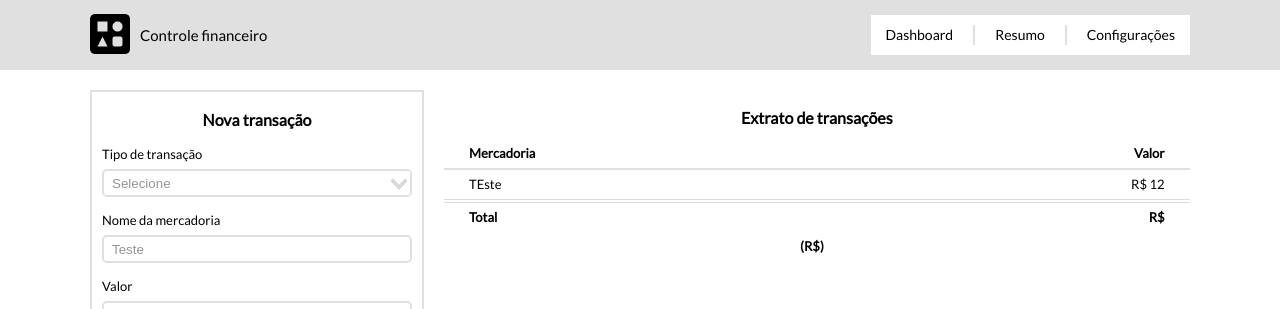
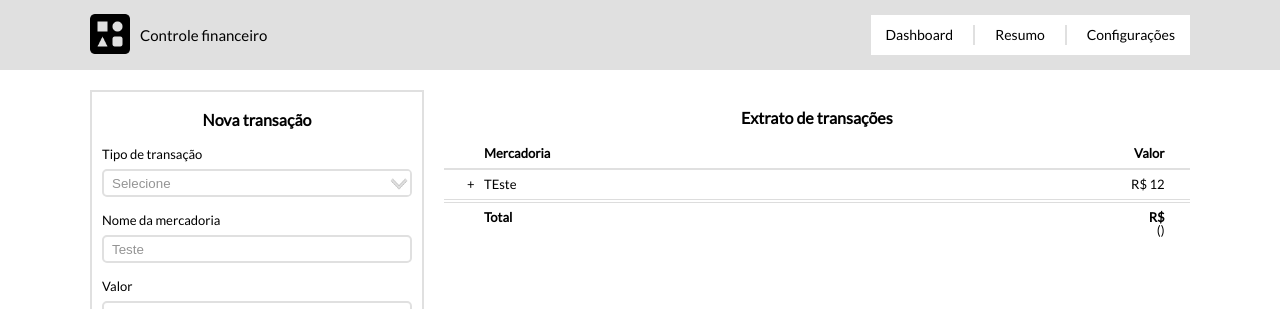
Before and after one commit to LuizRamos19/financial-control, an Angular app: page / in a window 1280 px wide. Shown: the top 309 px of the page. Built offline with nearby package versions, Linux system fonts and the light colour scheme.

Commit message:
Concluindo estilização do componente extract

```diff
--- a/src/app/extract/extract.component.ts
+++ b/src/app/extract/extract.component.ts
@@ -8,6 +8,7 @@ import { MerchandiseList } from '../models/merchandiseList.model';
 })
 export class ExtractComponent implements OnInit {
 	@Input() merchandiseList: MerchandiseList[];
+	private info: string = "";
 
 	ngOnInit() {
 		this.merchandiseList = [
--- a/src/app/extract/extract.html
+++ b/src/app/extract/extract.html
@@ -1,26 +1,26 @@
-<!-- <div class="extract-container"> -->
 <div class="extract-content">
     <h2 class="title">Extrato de transações</h2>
     <table class="table-extract">
-        <tr class="table-title">
+        <tr class="title-extract">
             <th>Mercadoria</th>
             <th class="-last">Valor</th>
         </tr>
         <tr *ngFor="let merchandise of merchandiseList; let i = index">
-            <!-- <span *ngIf="merchandise.transactionType == 1">+</span>
-            <span *ngIf="merchandise.transactionType == 2">-</span> -->
-            <th>{{merchandise.name}}</th>
+            <th>
+                <span *ngIf="merchandise.transactionType == 1" class="icon">+</span>
+                <span *ngIf="merchandise.transactionType == 2" class="icon">-</span>
+                {{merchandise.name}}
+            </th>
             <th class="-last">R$ {{merchandise.value}}</th>
         </tr>
     </table>
     <table class="table-total">
-        <tr>
+        <tr class="title-total">
             <th>Total</th>
-            <th class="-last">R$</th>
-        </tr>
-        <tr>
-            <th class="-last">(R$)</th>
+            <th class="-last">
+                R$
+                <span class="extract-info">({{info}})</span>
+            </th>
         </tr>
     </table>
 </div>
-<!-- </div> -->
--- a/src/app/extract/extract.scss
+++ b/src/app/extract/extract.scss
@@ -16,7 +16,7 @@
     margin-bottom: 13px;
 }
 
-.extract-content .table-title {
+.extract-content > .table-extract .title-extract {
     font-weight: bold;
     border-bottom: 2px solid #e0e0e0;
 }
@@ -28,29 +28,35 @@
 }
 
 .extract-content th, td {
-    padding: 8px 25px;
+    padding: 8px 25px 8px 40px;
     text-align: left;
     border-bottom: 1px solid #ddd;
 }
-
-// .extract-content .last-good th, td {
-//     border-bottom: 2px solid #ddd;
-// }
 
 .extract-content .-last {
     text-align: right;
 }
 
-.extract-content .table-total {
+.extract-content > .table-total {
     margin-top: 2px;
     border-top: 1px solid #ddd;
     font-weight: bold;
 }
 
-.extract-content .table-total th {
+.extract-content > .table-total th {
     border: none;
 }
 
-tr:hover:not(.table-title) {
+tr:hover:not(.title-extract):not(.title-total) {
     background-color:#f5f5f5;
 }
+
+.extract-content > .table-extract .icon {
+    position: absolute;
+    left: 43px;
+}
+
+.extract-content > .table-total .extract-info {
+    display: block;
+    font-weight: normal;
+}
```
